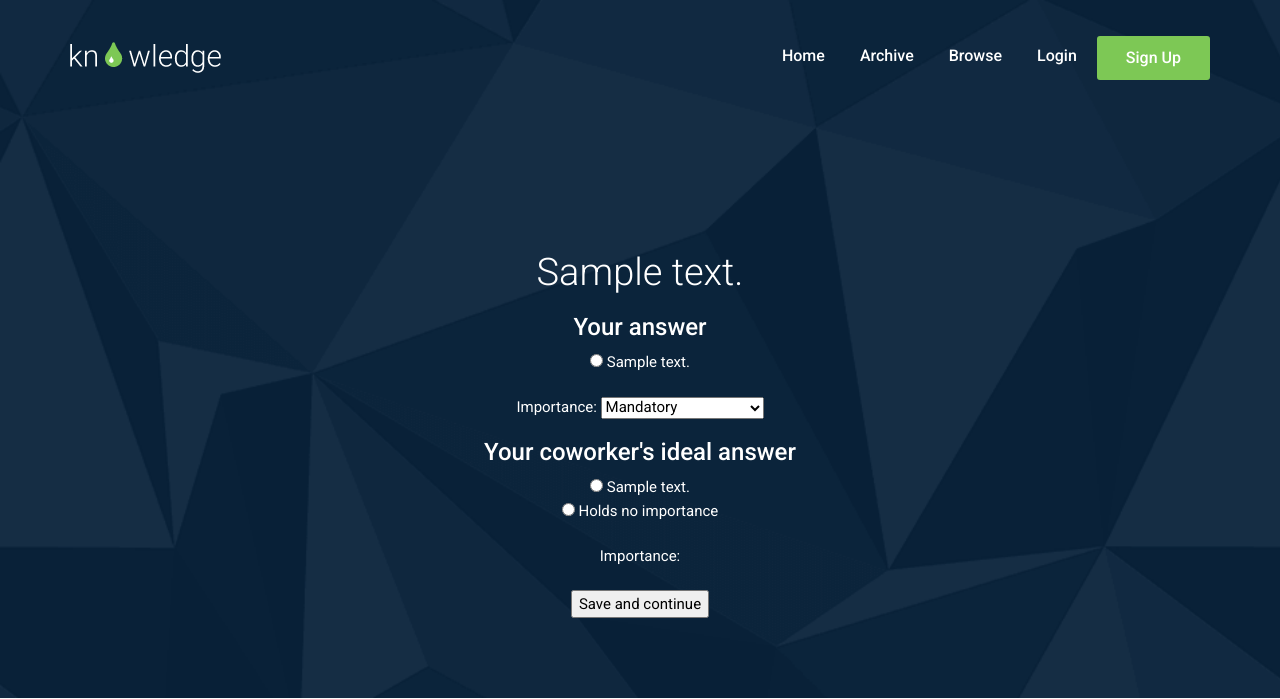
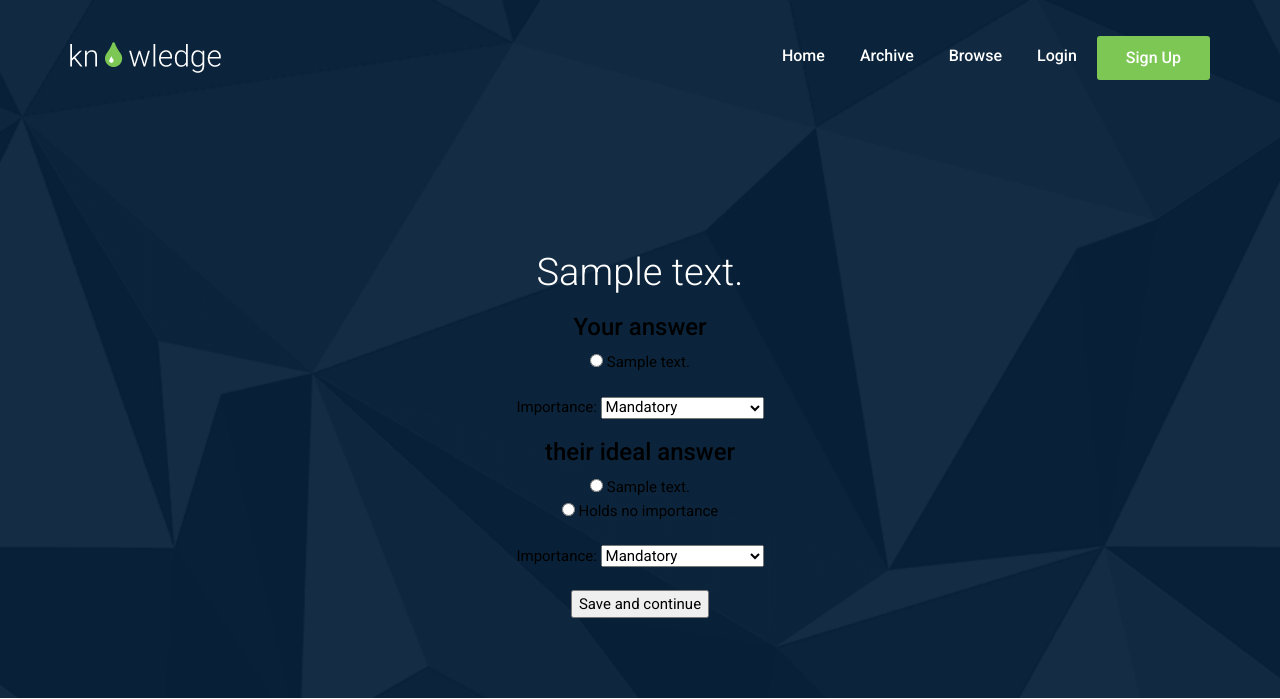
Before and after one commit to Esom/LoveMatcher, a Django app: template src/templates/questions/single.html in a window 1280 px wide. Shown: the top 699 px of the page. Run offline with Django 3.2, Linux system fonts and the light colour scheme; the template is opened without the code that fills it: values that come from a table or form of the project are taken from there, others are empty; tables that the repository leaves empty hold one stand-in row (values such as "Sample post"); some libraries are stand-ins or nearby versions.

```diff
--- a/src/LoveMatcher/urls.py
+++ b/src/LoveMatcher/urls.py
@@ -18,7 +18,7 @@ from django.contrib import admin
 
 urlpatterns = [
     url(r'^admin/', admin.site.urls),
-    url(r'^$', 'questions.views.home', name='home'),
+    #url(r'^$', 'questions.views.single', name='question_single'),
     url(r'^questions$', 'questions.views.home', name='home'),
     url(r'^questions/(?P<id>\d+)$', 'questions.views.single', name='question_single'),
 ]
--- a/src/questions/admin.py
+++ b/src/questions/admin.py
@@ -2,7 +2,7 @@ from django.contrib import admin
 
 # Register your models here.
 
-from .models import Question,Answer
+from .models import Question,Answer, UserAnswer
 
 class AnswerInTabularInline(admin.TabularInline):
 	model = Answer
@@ -14,3 +14,4 @@ class QuestionAdmin(admin.ModelAdmin):
 
 admin.site.register(Question, QuestionAdmin)
 admin.site.register(Answer)
+admin.site.register(UserAnswer)
--- a/src/questions/forms.py
+++ b/src/questions/forms.py
@@ -1,14 +1,9 @@
 from django import forms
+from .models import LEVELS
 
-LEVELS = (
-	('Mandatory', 'Mandatory'),
-	('Very Important', 'Very Important'),
-	('Somewhat Important', 'Somewhat Important'),
-	('Not Important', 'Not Important	')
-	)
 class UserResponseForm(forms.Form):
 	question_id  =  forms.IntegerField()
 	answer_id = forms.IntegerField()
-	coworker_answer_id	= forms.IntegerField()
+	their_answer_id	= forms.IntegerField()
 	importance_level = forms.ChoiceField(choices=LEVELS)
-	coworker_importance_level = forms.ChoiceField(choices=LEVELS)
+	their_importance_level = forms.ChoiceField(choices=LEVELS)
--- a/src/questions/models.py
+++ b/src/questions/models.py
@@ -1,5 +1,4 @@
-from __future__ import unicode_literals
-
+from django.conf import settings
 from django.db import models
 
 # Create your models here.
@@ -24,3 +23,25 @@ class Answer(models.Model):
 
 	def __unicode__(self):
 		return self.text[:10]
+
+
+LEVELS = (
+	('Mandatory', 'Mandatory'),
+	('Very Important', 'Very Important'),
+	('Somewhat Important', 'Somewhat Important'),
+	('Not Important','Not Important'),
+)
+
+
+class UserAnswer(models.Model):
+	user = models.ForeignKey(settings.AUTH_USER_MODEL)
+	question = models.ForeignKey(Question)
+	my_answer = models.ForeignKey(Answer, related_name='user_answer')
+	my_answer_importance = models.CharField(max_length=50, choices=LEVELS)
+	their_answer = models.ForeignKey(Answer, null=True, blank=True, related_name='match_answer')
+	their_importance = models.CharField(max_length=50, choices=LEVELS)
+	timestamp = models.DateTimeField(auto_now_add=True, auto_now=False)
+
+
+	def __unicode__(self):
+		return self.my_answer.text[:10]
--- a/src/templates/questions/single.html
+++ b/src/templates/questions/single.html
@@ -1,20 +1,26 @@
 {% extends "base.html" %}
+
+
+
 {% block content %}
 
+
+
+
 <form method='POST' action='' > {% csrf_token %}
-	{{ form.errors }}
+{{ form.errors }}
 <h1>{{ instance.text }}</h1>
 <input type='hidden' name='question_id' value='{{ instance.id }}' />
 
 <h3>Your answer</h3>
 {% for ans in instance.answer_set.all %}
-	<input type='radio' name='answer_id' value='{{ ans.id }}'/> {{ ans.text }} <br/>
+<input type='radio' name='answer_id' value='{{ ans.id }}'/> {{ ans.text }} <br/>
 {% endfor %}
 
 <br/>
 Importance: {{ form.importance_level }}
 
-<h3>Your coworker's ideal answer</h3>
+<h3>their ideal answer</h3>
 {% for ans in instance.answer_set.all %}
 <input type='radio' name='their_answer_id' value='{{ ans.id }}'/> {{ ans.text }} <br/>
 {% endfor %}
@@ -31,9 +37,6 @@ Importance: {{ form.their_importance_level }} <br/><br/>
 
 </form>
 
-<style>
-	h3,form,input[type="radio"]{color:white;}
-	input[type="submit"] {color: black;}
-	select {color: black;}
-</style>
+
+
 {% endblock %}
```
Also changed, not shown: src/questions/views.py (+26 -5 lines), src/questions/migrations/0004_useranswer.py (added), 6 other files.
